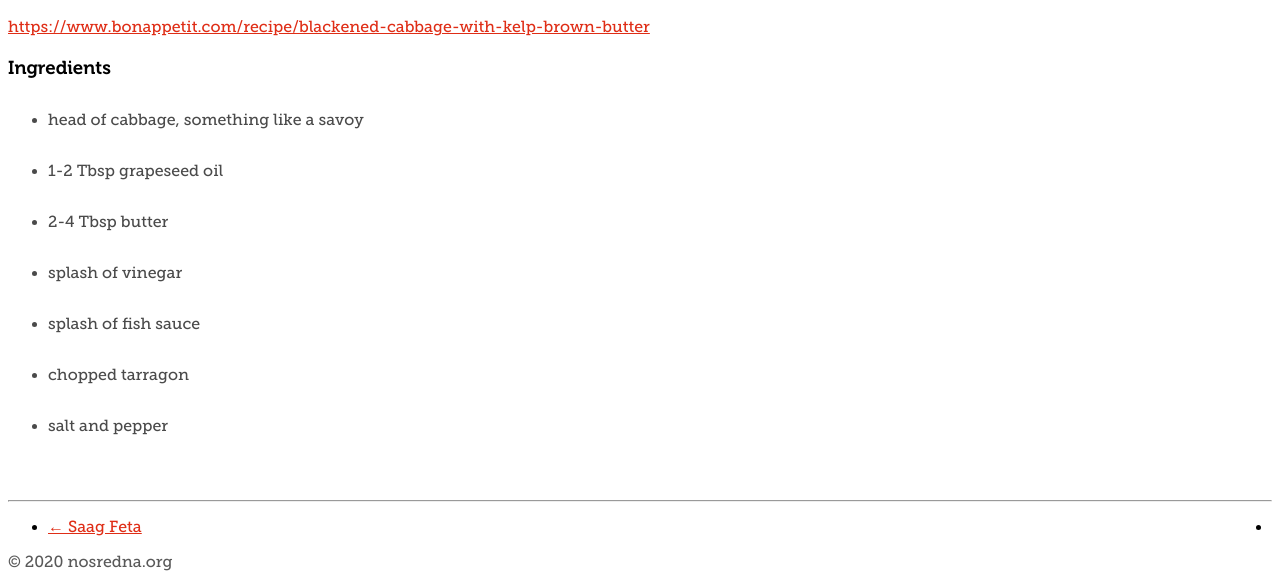
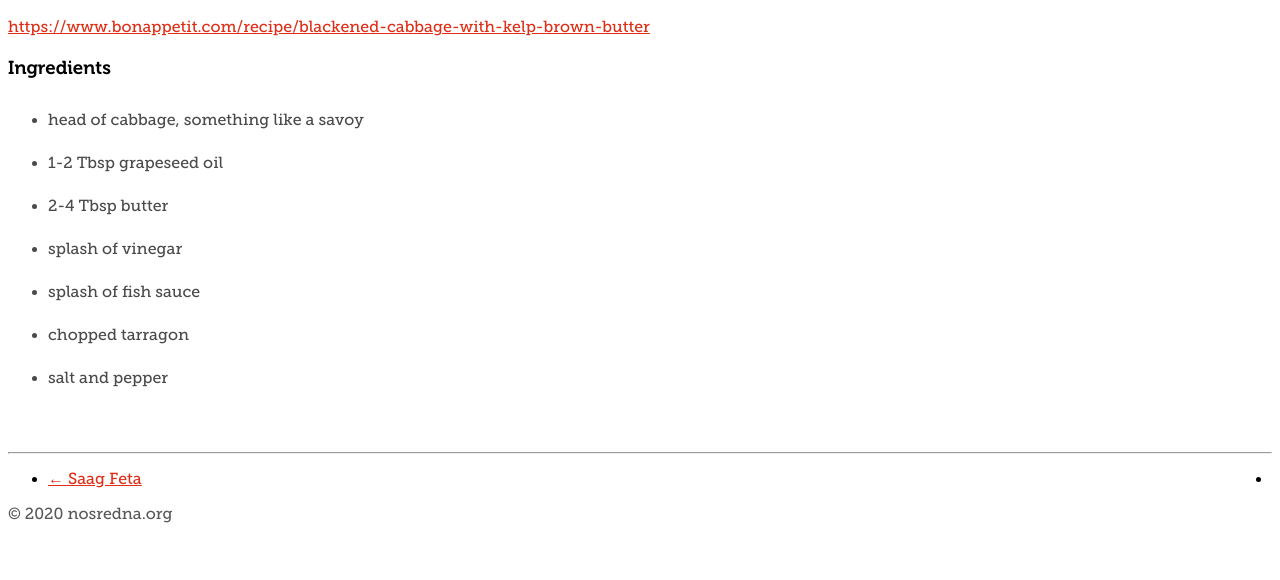
Before and after one commit to mtycks/em-em-recipes, a Gatsby site: page /charred-cabbage/ in a window 1280 px wide. Shown: the part 2245-2825 px from the top of the page. After the commit the page ends 2777 px from the top, so only its background shows below. Built offline with nearby package versions, Linux system fonts and the light colour scheme; Gatsby itself is replaced by a stand-in of ours.

Commit message:
tighten ingredient list spacing

```diff
--- a/src/styles/styles.scss
+++ b/src/styles/styles.scss
@@ -274,7 +274,7 @@ svg {
 }
 
     .sidebar-list li{
-        padding:1rem 0 1rem;
+        padding:0.5rem 0 1rem;
         width:100%;
     }
 
```
